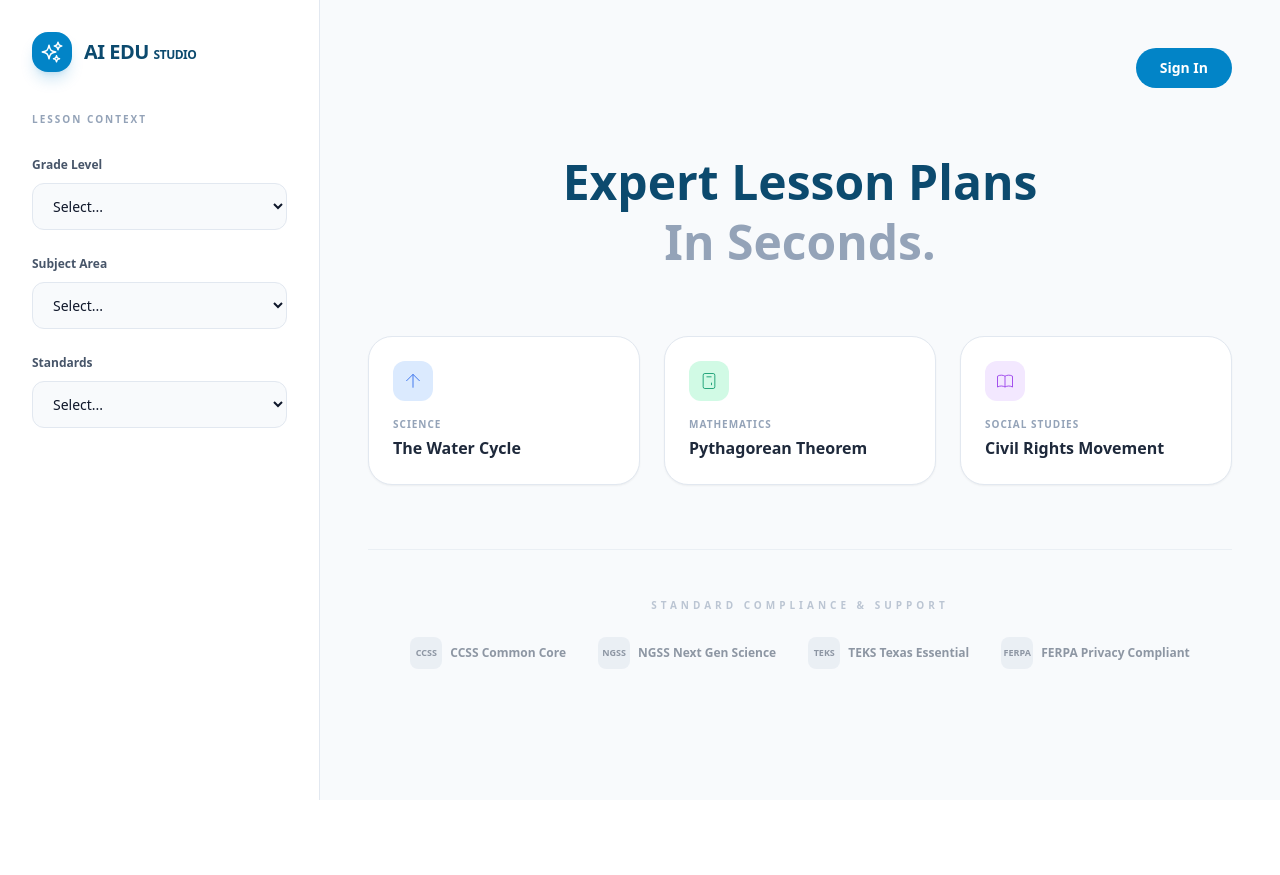
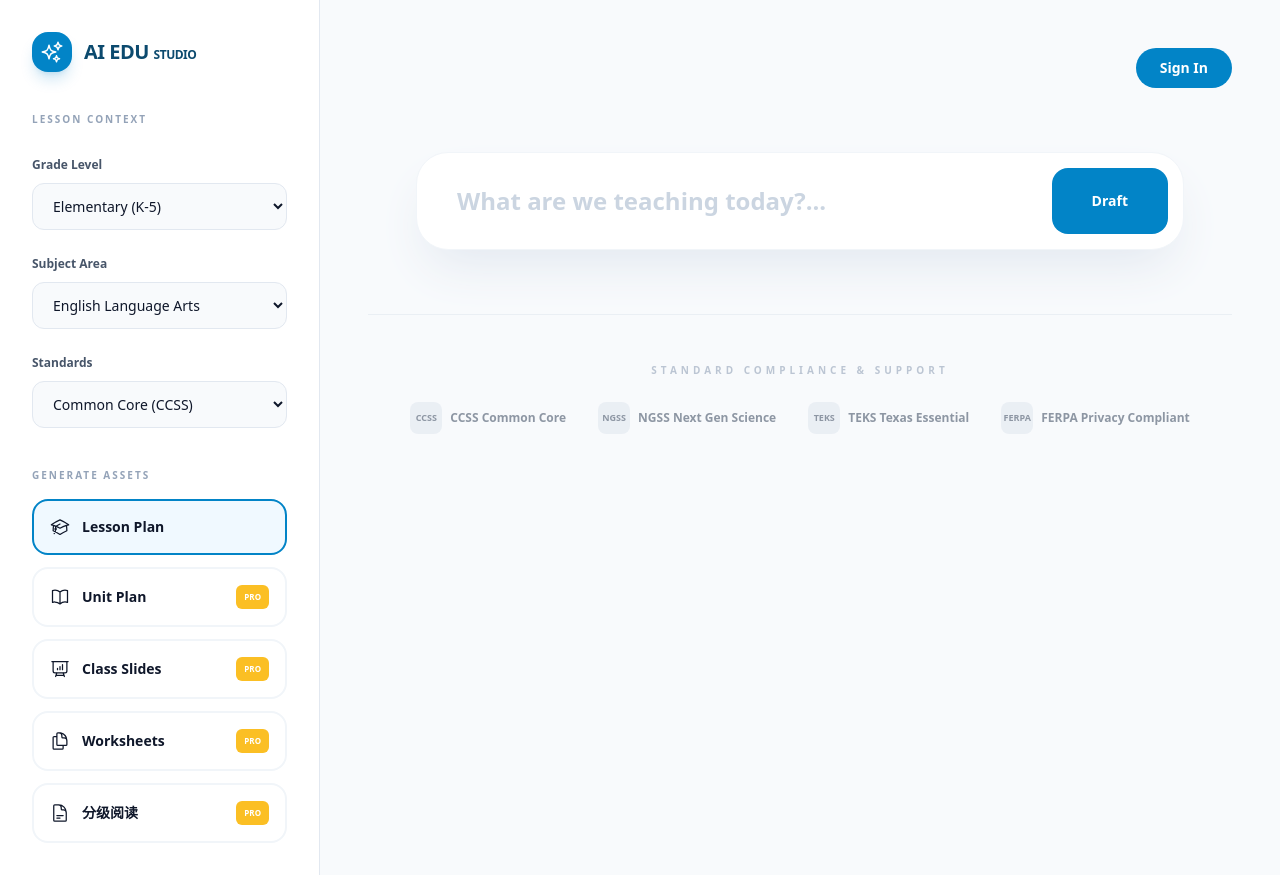
Before and after one commit to joanjiaocn-rgb/eduus, a Next.js app: page /page-new in a window 1280 px wide. Before the commit the page ends 800 px from the top, so only its background shows below. Built offline with nearby package versions, Linux system fonts and the light colour scheme.

Commit message:
fix: restore sidebar assets and input field

```diff
--- a/app/page-new/page.js
+++ b/app/page-new/page.js
@@ -1,13 +1,14 @@
 "use client";
 import React, { useState } from 'react';
-import { SparklesIcon, ChevronDownIcon, AcademicCapIcon, PresentationChartBarIcon, DocumentDuplicateIcon, BookOpenIcon, ArrowRightIcon } from '@heroicons/react/24/outline';
+import { SparklesIcon, ChevronDownIcon, AcademicCapIcon, PresentationChartBarIcon, DocumentDuplicateIcon, BookOpenIcon, DocumentTextIcon, ArrowRightIcon } from '@heroicons/react/24/outline';
+import { StarIcon } from '@heroicons/react/24/solid';
 
 export default function AIEDUInterface() {
   const [topic, setTopic] = useState("");
+  const [selectedAsset, setSelectedAsset] = useState('Lesson Plan');
 
   return (
     <div className="min-h-screen bg-slate-50 flex font-sans text-slate-900">
-      {/* Sidebar - Precision-styled */}
       <aside className="w-80 bg-white border-r border-slate-200 p-8 flex flex-col gap-10 shrink-0 hidden lg:flex">
         <div className="flex items-center gap-3">
           <div className="w-10 h-10 bg-brand-600 rounded-2xl flex items-center justify-center text-white shadow-lg shadow-brand-600/20">
@@ -19,45 +20,55 @@ export default function AIEDUInterface() {
         <section>
           <h3 className="text-[10px] font-black uppercase tracking-[0.2em] text-slate-400 mb-6">Lesson Context</h3>
           <div className="space-y-5">
-            {['Grade Level', 'Subject Area', 'Standards'].map(label => (
-              <div key={label} className="space-y-2">
-                <label className="text-xs font-bold text-slate-600">{label}</label>
+            {[
+              { label: 'Grade Level', options: ['Elementary (K-5)', 'Middle School (6-8)', 'High School (9-12)'] },
+              { label: 'Subject Area', options: ['English Language Arts', 'Mathematics', 'Science', 'Social Studies'] },
+              { label: 'Standards', options: ['Common Core (CCSS)', 'NGSS (Science)', 'TEKS (Texas)'] }
+            ].map(item => (
+              <div key={item.label} className="space-y-2">
+                <label className="text-xs font-bold text-slate-600">{item.label}</label>
                 <select className="w-full bg-slate-50 border border-slate-200 rounded-xl py-3 px-4 text-sm outline-none cursor-pointer">
-                  <option>Select...</option>
+                  {item.options.map(o => <option key={o}>{o}</option>)}
                 </select>
               </div>
             ))}
           </div>
         </section>
+
+        <section className="flex-1">
+          <h3 className="text-[10px] font-black uppercase tracking-[0.2em] text-slate-400 mb-4">Generate Assets</h3>
+          <div className="space-y-3">
+            {[
+              { name: 'Lesson Plan', icon: AcademicCapIcon, pro: false },
+              { name: 'Unit Plan', icon: BookOpenIcon, pro: true },
+              { name: 'Class Slides', icon: PresentationChartBarIcon, pro: true },
+              { name: 'Worksheets', icon: DocumentDuplicateIcon, pro: true },
+              { name: '分级阅读', icon: DocumentTextIcon, pro: true }
+            ].map(item => (
+              <button key={item.name} onClick={() => setSelectedAsset(item.name)} className={`w-full flex items-center justify-between p-4 rounded-2xl font-bold text-sm border-2 ${selectedAsset === item.name ? 'border-brand-600 bg-brand-50' : 'border-slate-100 hover:border-slate-200'}`}>
+                <div className="flex items-center gap-3"><item.icon className="w-5 h-5"/>{item.name}</div>
+                {item.pro && <span className="bg-pro-400 text-[8px] text-white px-2 py-0.5 rounded-md font-black">PRO</span>}
+              </button>
+            ))}
+          </div>
+        </section>
       </aside>
 
-      {/* Main Workspace */}
       <main className="flex-1 overflow-y-auto p-12 relative">
         <div className="max-w-5xl mx-auto space-y-16">
           <header className="flex justify-end gap-4"><button className="bg-brand-600 text-white px-6 py-2.5 rounded-full text-sm font-bold">Sign In</button></header>
 
-          <div className="text-center space-y-4">
-            <h1 className="text-5xl font-black text-brand-900 leading-tight">Expert Lesson Plans <br/><span className="text-slate-400">In Seconds.</span></h1>
+          <div className="relative max-w-3xl mx-auto group">
+            <input
+              type="text"
+              value={topic}
+              onChange={e => setTopic(e.target.value)}
+              className="w-full bg-white p-8 pl-10 pr-44 rounded-[2rem] shadow-2xl shadow-slate-200 border border-slate-100 outline-none text-2xl font-semibold transition-all placeholder:text-slate-300 focus:border-brand-600"
+              placeholder="What are we teaching today?..."
+            />
+            <button className="absolute right-4 top-4 bottom-4 bg-brand-600 text-white px-10 rounded-2xl font-black text-sm hover:bg-brand-700 transition-all active:scale-95 flex items-center gap-2">Draft</button>
           </div>
 
-          {/* New Interactive Cards */}
-          <div className="grid grid-cols-1 md:grid-cols-3 gap-6 max-w-4xl mx-auto">
-            {[
-              { title: 'The Water Cycle', sub: 'SCIENCE', icon: 'M20 12l-8-8-8 8M12 4v16', color: 'blue' },
-              { title: 'Pythagorean Theorem', sub: 'MATHEMATICS', icon: 'M9 7h6m0 10v-3m-3 3h.01M9 17h.01M9 14h.01M12 14h.01M15 11h.01M12 11h.01M9 11h.01M7 21h10a2 2 0 002-2V5a2 2 0 00-2-2H7a2 2 0 00-2 2v14a2 2 0 002 2z', color: 'emerald' },
-              { title: 'Civil Rights Movement', sub: 'SOCIAL STUDIES', icon: 'M12 6.253v13m0-13C10.832 5.477 9.246 5 7.5 5S4.168 5.477 3 6.253v13C4.168 18.477 5.754 18 7.5 18s3.332.477 4.5 1.253m0-13C13.168 5.477 14.754 5 16.5 5c1.747 0 3.332.477 4.5 1.253v13C19.832 18.477 18.246 18 16.5 18c-1.746 0-3.332.477-4.5 1.253', color: 'purple' }
-            ].map((card, i) => (
-              <button key={i} className="group bg-white border border-slate-200 p-6 rounded-3xl text-left transition-all hover:-translate-y-1 hover:shadow-xl shadow-sm">
-                <div className={`w-10 h-10 bg-${card.color}-100 text-${card.color}-600 rounded-xl flex items-center justify-center mb-4 group-hover:bg-${card.color}-600 group-hover:text-white`}>
-                  <svg className="w-5 h-5" fill="none" stroke="currentColor" viewBox="0 0 24 24"><path d={card.icon}/></svg>
-                </div>
-                <p className="text-[10px] font-black text-slate-400 uppercase tracking-widest mb-1">{card.sub}</p>
-                <p className="font-bold text-slate-800">{card.title}</p>
-              </button>
-            ))}
-          </div>
-
-          {/* Compliance Footer */}
           <div className="pt-12 border-t border-slate-200 flex flex-col items-center gap-6 opacity-60">
             <p className="text-[10px] font-black uppercase tracking-[0.4em] text-slate-400">STANDARD COMPLIANCE & SUPPORT</p>
             <div className="flex flex-wrap justify-center gap-8 text-xs font-bold text-slate-600">
```
